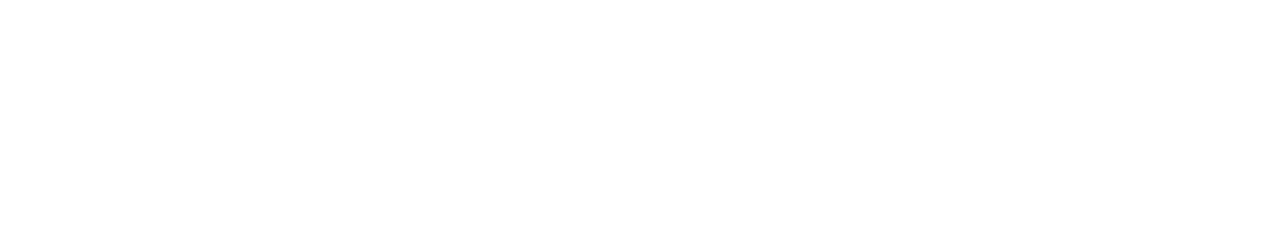
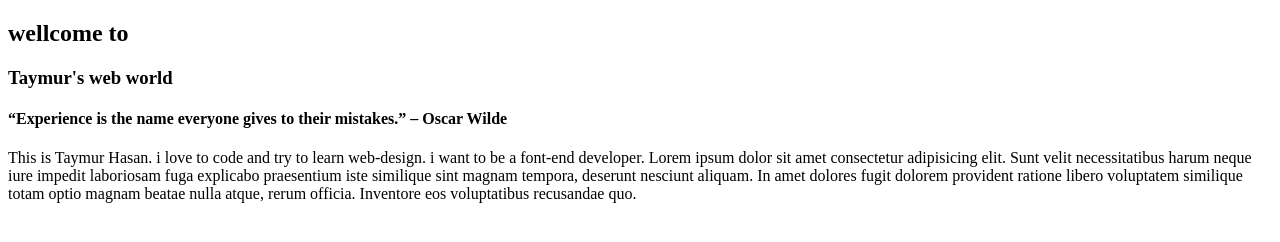
Before and after one commit to taymur12/developer.portfolio, a plain HTML site: page index.html in a window 1280 px wide. Drawn offline with Linux system fonts and the light colour scheme.

Commit message:
added header part

```diff
--- a/index.html
+++ b/index.html
@@ -4,10 +4,18 @@
     <meta charset="UTF-8">
     <meta http-equiv="X-UA-Compatible" content="IE=edge">
     <meta name="viewport" content="width=device-width, initial-scale=1.0">
-    <link rel="stylesheet" href="style.css">
+    <link rel="preconnect" href="https://fonts.googleapis.com">
+<link rel="preconnect" href="https://fonts.gstatic.com" crossorigin>
+<link href="https://fonts.googleapis.com/css2?family=Poppins:ital@0;1&display=swap" rel="stylesheet">
     <title>Developer Portfolio</title>
 </head>
 <body>
 
+    <h2>wellcome to </h2>
+    <h3>Taymur's web world</h3>
+
+    <h4>“Experience is the name everyone gives to their mistakes.” – Oscar Wilde</h4>
+    <p>This is Taymur Hasan. i love to code and try to learn web-design. i want to be a font-end developer. Lorem ipsum dolor sit amet consectetur adipisicing elit. Sunt velit necessitatibus harum neque iure impedit laboriosam fuga explicabo praesentium iste similique sint magnam tempora, deserunt nesciunt aliquam. In amet dolores fugit dolorem provident ratione libero voluptatem similique totam optio magnam beatae nulla atque, rerum officia. Inventore eos voluptatibus recusandae quo.</p>
+
 </body>
 </html>
--- a/style.css
+++ b/style.css
@@ -0,0 +1,3 @@
+body{
+    font-family: 'Poppins', sans-serif;
+}
```
Also changed, not shown: images/dream-bg.png (added), images/exp-bg.png (added), images/jhankar.png (added), images/jhankar2.png (added), images/my-bg-pix.png (added), images/my-bg.png (added), images/my-bg2.png (added), images/top-banner.png (added).
